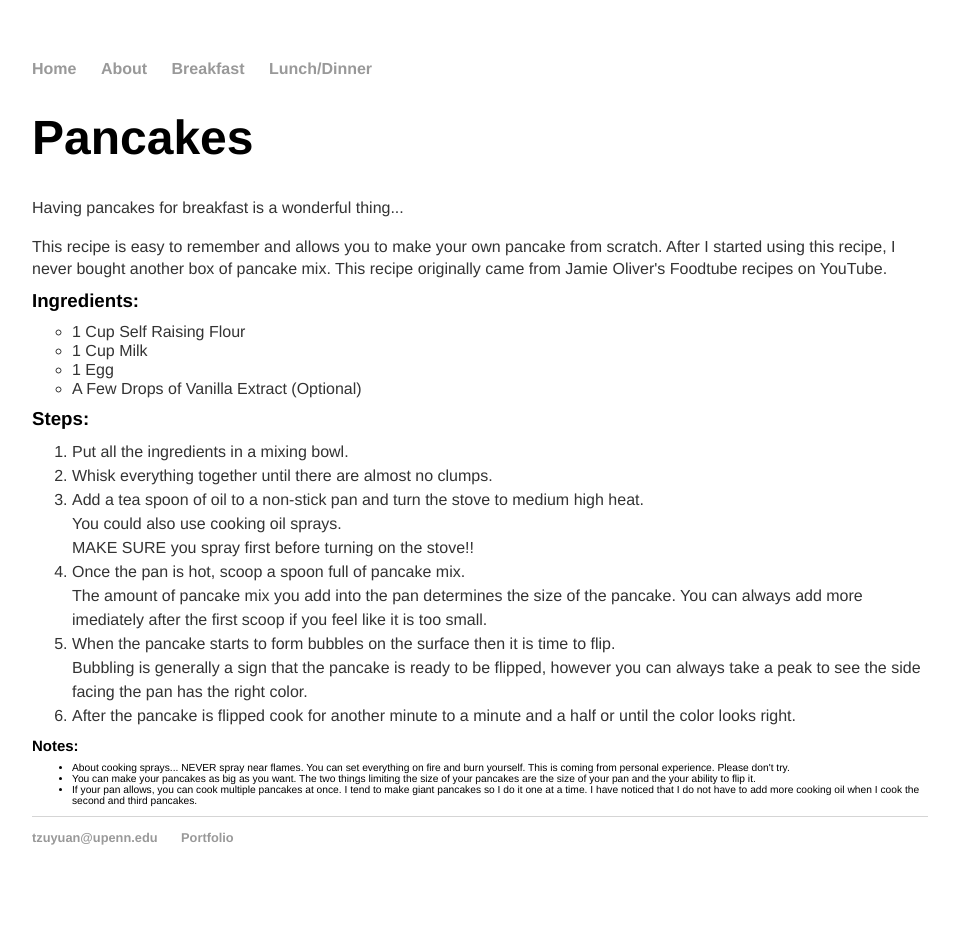
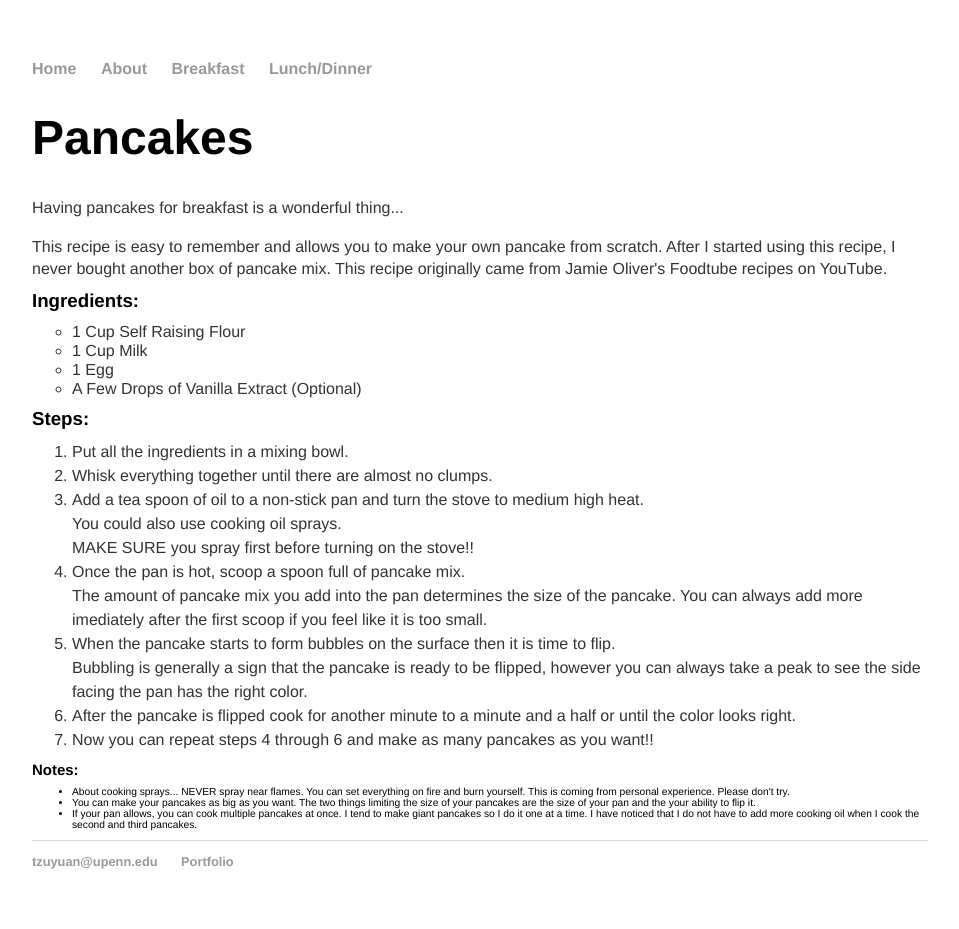
Before and after one commit to tzuyuanw/tzuyuanw.github.io, a Jekyll site: the page recipes/pancakes.html, which Jekyll copies as it is, in a window 1280 px wide. Shown: the whole page, without its empty margins (160-1119 px from the left). Built offline with Jekyll 4.4.1, drawn with Linux system fonts in a browser that asks for light colours; before the commit the page ends 905 px from its top, so only the background shows below that.

Commit message:
Update pancakes.html

```diff
--- a/recipes/pancakes.html
+++ b/recipes/pancakes.html
@@ -47,6 +47,7 @@
 					Bubbling is generally a sign that the pancake is ready to be flipped, however
 					you can always take a peak to see the side facing the pan has the right color.</li>
 				<li>After the pancake is flipped cook for another minute to a minute and a half or until the color looks right. </li>
+				<li>Now you can repeat steps 4 through 6 and make as many pancakes as you want!!</li>
 				</ol>
 			</div>
 			<div class="notes">
```
